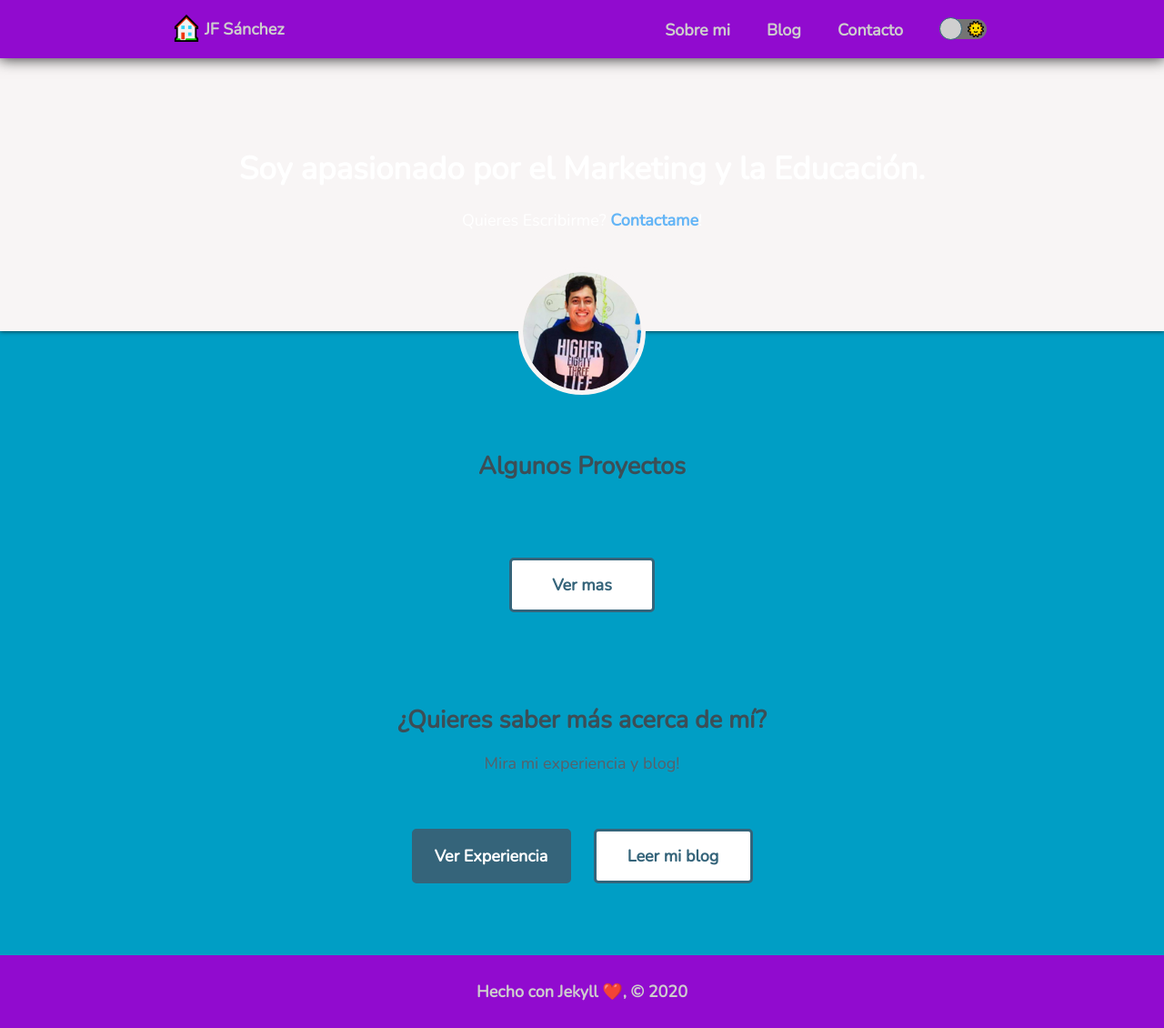
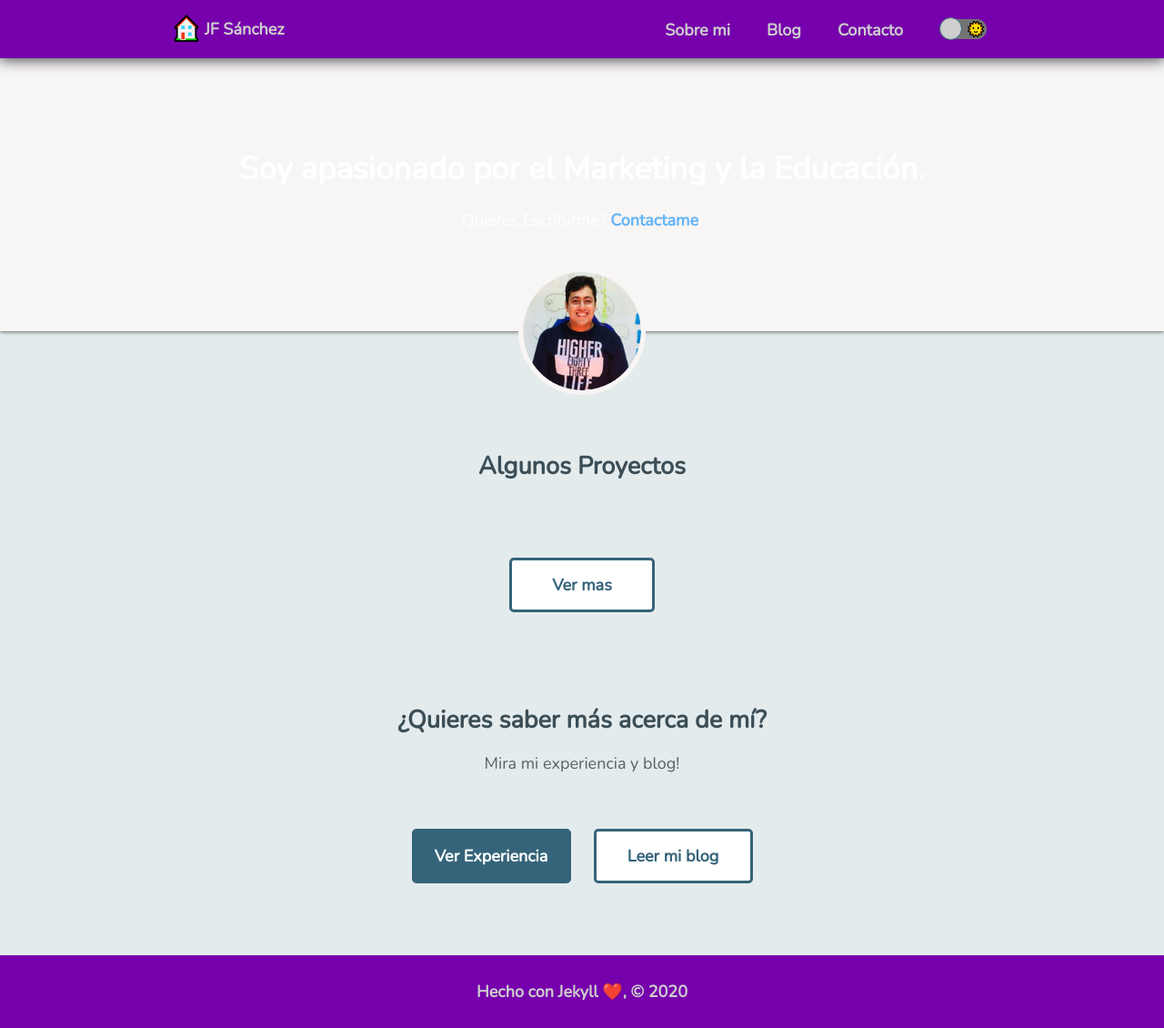
Before and after one commit to jfsanc/jfsanchez, a Jekyll site: the page built from _pages/index.md, in a window 1280 px wide and 1130 px high. Shown: the whole window at 91% size. Built offline with Jekyll 4.4.1, drawn with Linux system fonts in a browser that asks for light colours.

Commit message:
Update themes.scss

```diff
--- a/_sass/general/themes.scss
+++ b/_sass/general/themes.scss
@@ -2,8 +2,8 @@
 @import 'mixins';
 
 html.light {
-    --main-bg-color: #009ec5;
-    --nav-bg-color: #910bcf;
+    --main-bg-color: #e4ebec;
+    --nav-bg-color: #7500ac;
     --hero-bg-color: #f8f5f5;
     --selection-bg-color: rgba(218, 227, 231, 0.8);
 
```
